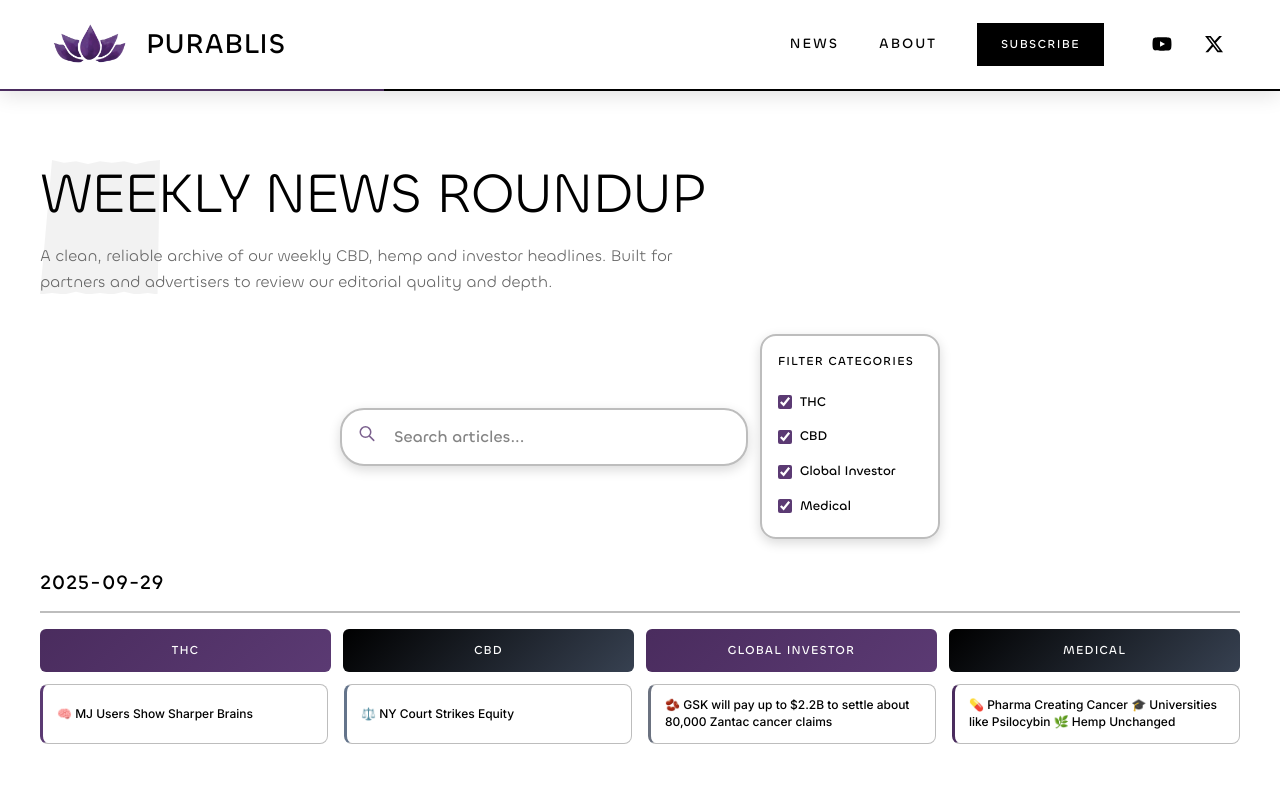
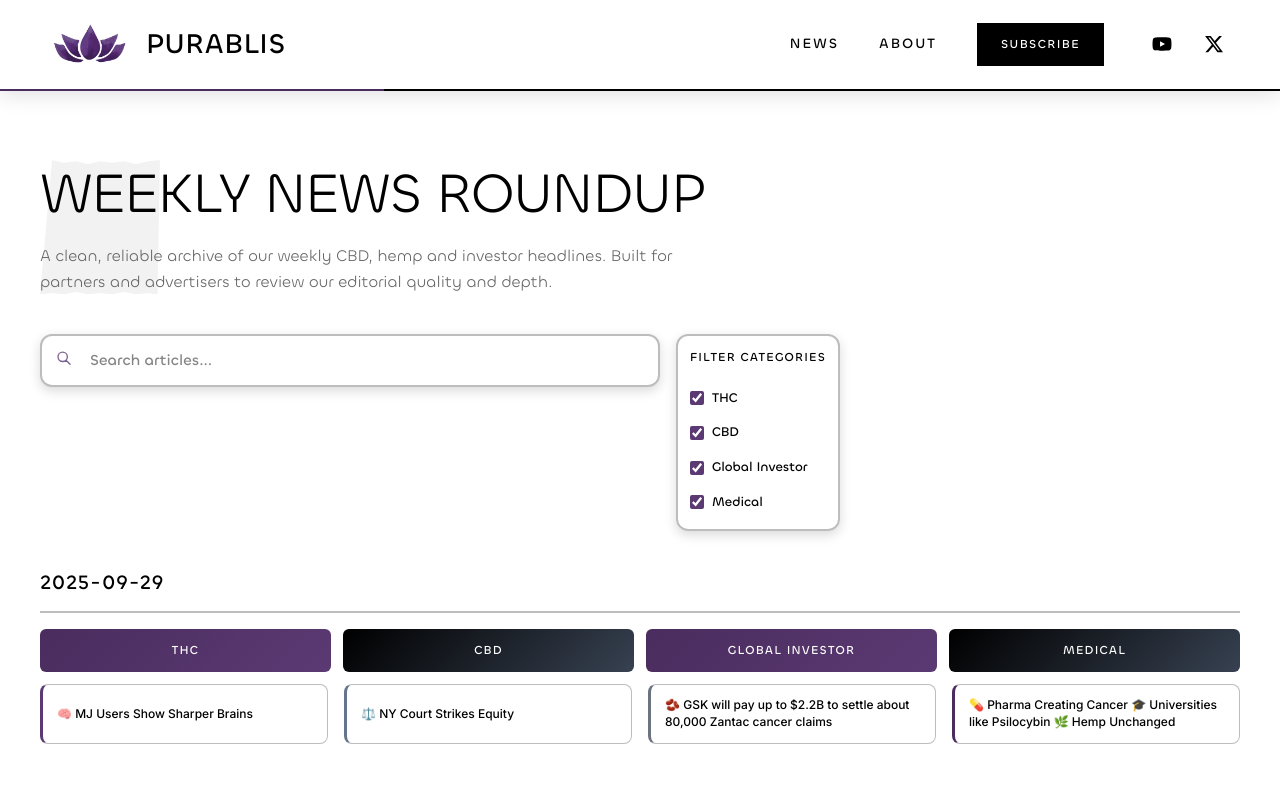
Before and after one commit to AKIFQ/pura-test, a React (Vite) app: page /news in a window 1280 px wide. Shown: the top 800 px of the page. Built offline with nearby package versions, Linux system fonts and the light colour scheme.

Commit message:
Fix search and filter positioning - left-align with content and improve layout flow

```diff
--- a/src/components/pages/News.jsx
+++ b/src/components/pages/News.jsx
@@ -117,8 +117,8 @@ const FilterButton = styled.button`
 
 const SearchContainer = styled.div`
   display: flex;
-  justify-content: center;
-  margin-bottom: 24px;
+  justify-content: flex-start;
+  margin-bottom: 32px;
   position: relative;
   z-index: 10;
 `
@@ -126,10 +126,10 @@ const SearchContainer = styled.div`
 const SearchWrapper = styled.div`
   position: relative;
   width: 100%;
-  max-width: 600px;
+  max-width: 800px;
   display: flex;
-  gap: 12px;
-  align-items: center;
+  gap: 16px;
+  align-items: flex-start;
 `
 
 const SearchInputWrapper = styled.div`
@@ -141,12 +141,13 @@ const FilterContainer = styled.div`
   display: flex;
   flex-direction: column;
   gap: 8px;
-  min-width: 180px;
+  min-width: 160px;
   background: ${theme.colors.gray[50]};
   border: 2px solid ${theme.colors.gray[300]};
-  border-radius: 16px;
-  padding: 16px;
+  border-radius: 12px;
+  padding: 12px;
   box-shadow: 0 4px 12px rgba(0, 0, 0, 0.15);
+  flex-shrink: 0;
 `
 
 const FilterTitle = styled.div`
@@ -195,11 +196,11 @@ const CheckboxLabel = styled.span`
 `
 
 const SearchInput = styled.input`
-  padding: 16px 24px 16px 52px;
+  padding: 14px 20px 14px 48px;
   border: 2px solid ${theme.colors.gray[300]};
-  border-radius: 24px;
+  border-radius: 12px;
   width: 100%;
-  font-size: 16px;
+  font-size: 15px;
   background: ${theme.colors.gray[50]};
   box-shadow: 0 4px 12px rgba(0, 0, 0, 0.15);
   font-family: 'Chillax', 'Helvetica Neue', Arial, sans-serif;
@@ -211,7 +212,7 @@ const SearchInput = styled.input`
     border-color: ${theme.colors.primary};
     background: white;
     box-shadow: 0 8px 25px rgba(139, 92, 246, 0.25);
-    transform: translateY(-2px);
+    transform: translateY(-1px);
   }
 
   &::placeholder {
@@ -222,11 +223,11 @@ const SearchInput = styled.input`
 
 const SearchIcon = styled.div`
   position: absolute;
-  left: 18px;
+  left: 16px;
   top: 50%;
   transform: translateY(-50%);
   color: ${theme.colors.primary};
-  font-size: 18px;
+  font-size: 16px;
   opacity: 0.8;
   pointer-events: none;
 `
```
